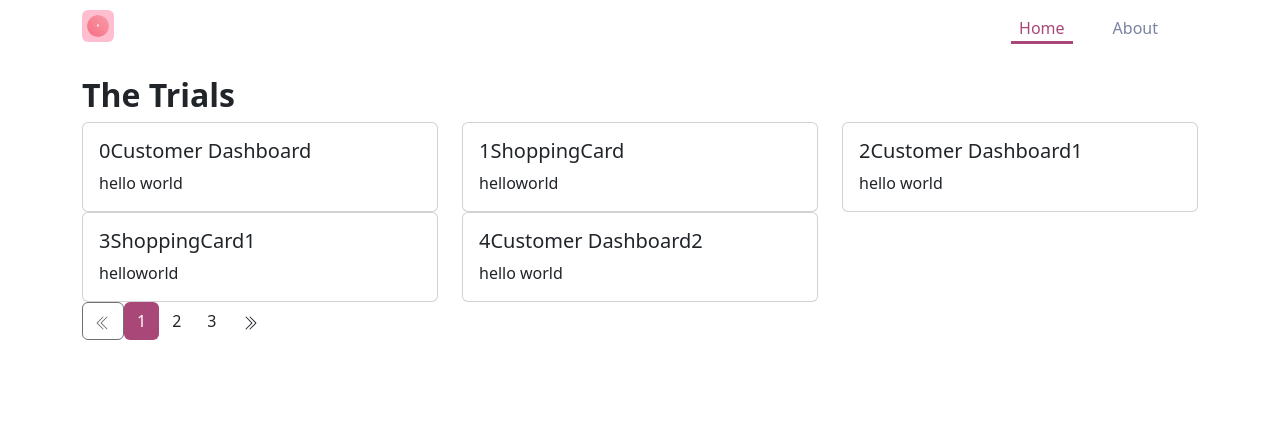
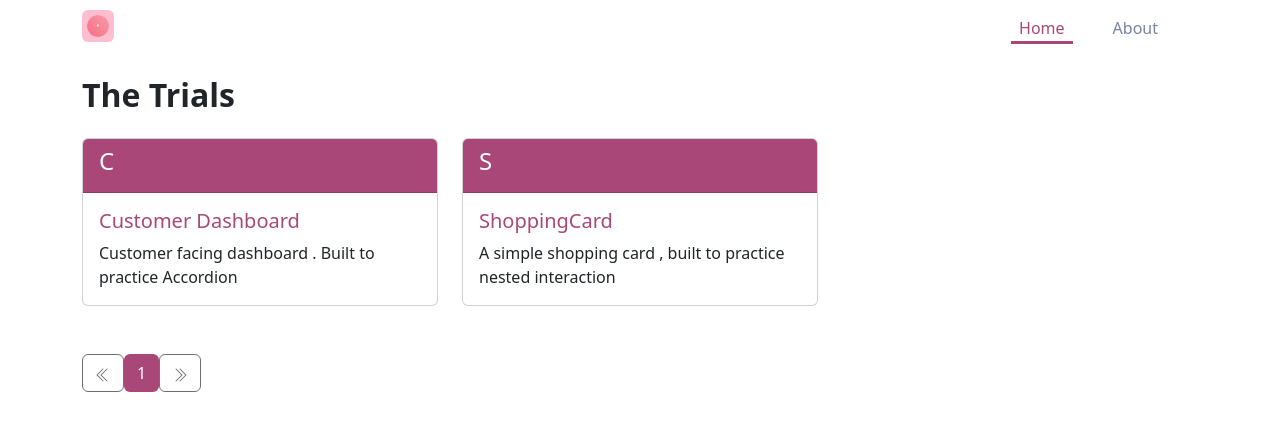
Before and after one commit to shrilakshmishastry/accessibility_trials, a React (Create React App) app: page / in a window 1280 px wide. Shown: the top 430 px of the page. Built offline with nearby package versions, Linux system fonts and the light colour scheme.

Commit message:
add basic landing page

```diff
--- a/src/App.js
+++ b/src/App.js
@@ -1,12 +1,29 @@
 import './App.scss';
 import Topbar from './component/Topbar';
 import GlobalRouter from './router';
+import { Container, Row, Col } from 'react-bootstrap';
+import { useLocation } from 'react-router-dom';
 
 function App() {
+  const location = useLocation();
   return (
     <main>
-      <Topbar />
-      <GlobalRouter />
+      <Container>
+        <Row>
+          <Topbar />
+        </Row>
+        {
+          location.pathname !== '/about' && <Row className='mt-4 '>
+            <Col md={{ span: 12 }}>
+              <h2 className='fw-bold'>
+                The Trials
+              </h2>
+            </Col>
+          </Row>
+        }
+
+        <GlobalRouter />
+      </Container>
     </main>
   );
 }
--- /dev/null
+++ b/src/component/ContentRender/content.scss
@@ -0,0 +1,9 @@
+@import './../../colors';
+
+.cardHeaderBg{
+  background-color: $primary-color !important;
+}
+
+.cardTitle{
+  color: $primary-color;
+}
--- a/src/component/ContentRender/index.js
+++ b/src/component/ContentRender/index.js
@@ -2,37 +2,66 @@
 import { useEffect, useState } from "react";
 import { ListOfTrials } from "../../utils/listOfTrials";
 import { Card, Col, Container, Row } from "react-bootstrap";
+import { useNavigate } from "react-router-dom";
+import './content.scss';
 
 const ContentRender = () => {
-  const [activenIndex, setActiveIndex] = useState(1);
-  const [arrayLength, setArrayLength] = useState(0)
+  const [activenIndex, setActiveIndex] = useState(0);
+  const [content, setContent] = useState([]);
+  const navigator = useNavigate();
+
+
   useEffect(() => {
-    const arrayLength = ListOfTrials.length > 5 ? 5 : ListOfTrials.length;
-    setArrayLength(arrayLength);
+    let inter = [];
+    let endIndex = ListOfTrials.length > 5 ? 5 : ListOfTrials.length;
+    for (let i = 0; i < endIndex; i++) {
+      inter.push(ListOfTrials[i]);
+    }
+    setContent(inter);
   }, [])
+
   const handleNextBtnClick = () => {
+    let inter = [];
+    let startIndex = activenIndex + 5 > ListOfTrials.length ? activenIndex + (ListOfTrials.length - activenIndex) : activenIndex + 5;
+    let endIndex = activenIndex + 10 > ListOfTrials.length ? activenIndex + (ListOfTrials.length - activenIndex) : activenIndex + 10;
+    // console.log(startIndex, endIndex);
+    for (let i = startIndex; i < endIndex; i++) {
+      inter.push(ListOfTrials[i]);
+    }
+    setContent(inter);
+    setActiveIndex(activenIndex + 5);
+  }
 
-    const arrLen = activenIndex + 5 > ListOfTrials.length ? ListOfTrials.length - (activenIndex + 5) : 5;
-    const actInd = activenIndex + 5 > ListOfTrials.length ? ListOfTrials.length - activenIndex : activenIndex + 5;
-    console.log(activenIndex + 5, ListOfTrials.length);
-    setActiveIndex(actInd);
-    setArrayLength(arrLen);
+  const handlePreviousClick = () => {
+    let inter = [];
+    let startIndex = activenIndex - 5;
+    let endIndex = activenIndex - 1;
+    for (let i = startIndex; i <= endIndex; i++) {
+      inter.push(ListOfTrials[i]);
+    }
+    setContent(inter);
+    setActiveIndex(activenIndex - 5);
   }
+
   return (
     <Container>
-      <Row>
+      <Row className="mb-5 mt-3">
         {
-          [...Array(arrayLength).keys()].map((value, index) => {
+          content.map((value) => {
             return (
-              <Col key={ListOfTrials[(activenIndex - 1) + index].title} md={3} lg={4}>
-                <Card>
+              <Col key={value.title} md={3} lg={4}>
+                <Card tabIndex={0} onClick={() => navigator(value.url)} >
+                  <Card.Header className="cardHeaderBg">
+                    <h4 className="text-white">{value.title[0]}</h4>
+                  </Card.Header>
                   <Card.Body>
-                    <Card.Title>
-                      {value}
-                      {ListOfTrials[(activenIndex - 1) + index].title}
+                    <Card.Title className="cardTitle">
+                      {value.title}
                     </Card.Title>
                     <Card.Text>
-                      {ListOfTrials[(activenIndex - 1) + index].description}
+                      {
+                        value.description
+                      }
                     </Card.Text>
                   </Card.Body>
                 </Card>
@@ -46,11 +75,11 @@
           pageCounterToShowInit={3}
           totalNumberOfItems={ListOfTrials.length}
           handleNextBtnClick={() => { handleNextBtnClick() }}
-          handlePreviousBtnClick={() => { setActiveIndex(activenIndex - 5); setArrayLength(5) }}
+          handlePreviousBtnClick={() => { handlePreviousClick() }}
           itemsPerPage={5} />
       </Row>
 
-    </Container>
+    </Container >
   );
 }
 
--- a/src/component/Customers/LeftNavBar.js
+++ b/src/component/Customers/LeftNavBar.js
@@ -149,7 +149,7 @@
             labelsWithContent.map((value, index) => {
               return (
                 <div>
-                  <h3 >
+                  <h6 >
                     <button
                       aria-expanded={handlerVariable[index]}
                       className="innerLabelContiner"
@@ -171,7 +171,7 @@
                       }
                       <span className="accordionIcon">{value.label}</span>
                     </button>
-                  </h3>
+                  </h6>
                   <div
                     id={`${value.label}region`}
                     aria-labelledby={value.label}
--- a/src/component/Customers/MainContentRender.js
+++ b/src/component/Customers/MainContentRender.js
@@ -6,22 +6,20 @@
 const MainContentRender = () => {
   const [contentToRender, setContentToRender] = useState(1);
   return (
-    <main tabIndex={0}
-
-      className="mainContentContainer">
+    <main className="mainContentContainer">
       <h3>Customers</h3>
       <div className="tabContainer">
         <button onClick={() => {
           setContentToRender(1);
         }}
-          className={contentToRender === 1 ? `tabBtn activeBtn` : `tabBtn`}
+          className={contentToRender === 1 ? `tabBtn bg-white text-dark activeBtn` : `tabBtn`}
         >
           People
         </button>
         <button onClick={() => {
           setContentToRender(2);
         }}
-          className={contentToRender === 2 ? `tabBtn activeBtn` : `tabBtn`}
+          className={contentToRender === 2 ? `tabBtn bg-white text-dark  activeBtn` : `tabBtn`}
         >
           Companies
         </button>
--- a/src/component/Customers/customer.scss
+++ b/src/component/Customers/customer.scss
@@ -1,7 +1,7 @@
 .customerContainer{
   display: flex;
   flex-direction: row;
-  gap: 0.1rem;
+  gap: 0.2rem;
   background-color: #ececec;
 }
 
@@ -9,7 +9,7 @@
   display: flex;
   flex-direction: column;
   gap:1rem;
-  width: 75%;
+  width: 85%;
   padding: 1.5rem;
   background-color: #ffffff;
   .tabContainer{
@@ -38,10 +38,10 @@
 }
 
 .leftNavBarContainer{
-  width: 12rem;
+  width: 15rem;
   display: flex;
   flex-direction: column;
-  padding: 1.5rem;
+  padding: 1rem;
   padding-top: 1rem;
   background-color: #ffffff;
 }
@@ -60,9 +60,10 @@
   .title{
     font-size: 1rem;
     margin-top: 0.1rem;
+
   }
   .accordionIcon{
-    margin-top: 0.3rem;
+    margin-top: 0rem;
   }
 }
 
@@ -119,11 +120,12 @@
     display: flex;
     gap:0.5rem;
     padding: 0.1rem;
-    padding-left: 0.5rem;
-    background-color: transparent;
+    padding-left: 1rem;
+    background-color: #ffffff;
     border: none;
     .innerAccIcon{
-    margin-top: 0.8rem;
+    margin-top: 0.1rem;
+
     }
     &:hover{
       background-color: #4059F2;
--- a/src/component/LandingPage.js
+++ b/src/component/LandingPage.js
@@ -5,18 +5,9 @@
 import ContentRender from './ContentRender';
 const LandingPage = () => {
   return (
-    <Container>
-      <Row className='mt-4 '>
-        <Col md={{ span: 12 }}>
-          <h2 className='fw-bold'>
-            The Trials
-          </h2>
-        </Col>
-      </Row>
-      <Row>
-        <ContentRender />
-      </Row>
-    </Container>
+    <Row>
+      <ContentRender />
+    </Row>
   );
 }
 export default LandingPage;
--- a/src/component/ShoppingCard/ShoppingCard.js
+++ b/src/component/ShoppingCard/ShoppingCard.js
@@ -47,4 +47,4 @@
     </div>
   );
 }
-export { ShoppingCard };
+export default ShoppingCard;
--- a/src/router/index.js
+++ b/src/router/index.js
@@ -2,10 +2,12 @@
 import About from "../component/About";
 import Customers from "../component/Customers";
 import LandingPage from "../component/LandingPage";
+import ShoppingCard from "../component/ShoppingCard/ShoppingCard";
 
 const GlobalRouter = () => {
   return (
     <Routes>
+      <Route path="/shopping-card" element={<ShoppingCard />} />
       <Route path='/customers' element={<Customers />} />
       <Route path="/about" element={<About />} />
       <Route path='/' element={<LandingPage />} />
--- a/src/utils/listOfTrials.js
+++ b/src/utils/listOfTrials.js
@@ -1,53 +1,13 @@
 const ListOfTrials = [
   {
     title: 'Customer Dashboard',
-    description: `hello world`,
+    description: `Customer facing dashboard . Built to practice Accordion`,
+    url: 'customers',
     componentName: `<Customers/>`
   }, {
     title: 'ShoppingCard',
-    description: 'helloworld',
-    componentName: `<ShoppingCard/>`
-  }, {
-    title: 'Customer Dashboard1',
-    description: `hello world`,
-    componentName: `<Customers/>`
-  }, {
-    title: 'ShoppingCard1',
-    description: 'helloworld',
-    componentName: `<ShoppingCard/>`
-  },
-  {
-    title: 'Customer Dashboard2',
-    description: `hello world`,
-    componentName: `<Customers/>`
-  }, {
-    title: 'ShoppingCard2',
-    description: 'helloworld',
-    componentName: `<ShoppingCard/>`
-  },
-  {
-    title: 'Customer Dashboard3',
-    description: `hello world`,
-    componentName: `<Customers/>`
-  }, {
-    title: 'ShoppingCard3',
-    description: 'helloworld',
-    componentName: `<ShoppingCard/>`
-  }, {
-    title: 'Customer Dashboard4',
-    description: `hello world`,
-    componentName: `<Customers/>`
-  }, {
-    title: 'ShoppingCard4',
-    description: 'helloworld',
-    componentName: `<ShoppingCard/>`
-  }, {
-    title: 'Customer Dashboard5',
-    description: `hello world`,
-    componentName: `<Customers/>`
-  }, {
-    title: 'ShoppingCard5',
-    description: 'helloworld',
+    url: 'shopping-card',
+    description: 'A simple shopping card , built to practice nested interaction ',
     componentName: `<ShoppingCard/>`
   }
 ];
```
Also changed, not shown: src/component/About.js (+54 -1 lines), 1 other file (tests, documents, lock files or other folders). Lines whose indentation alone changed are shown as unchanged.
